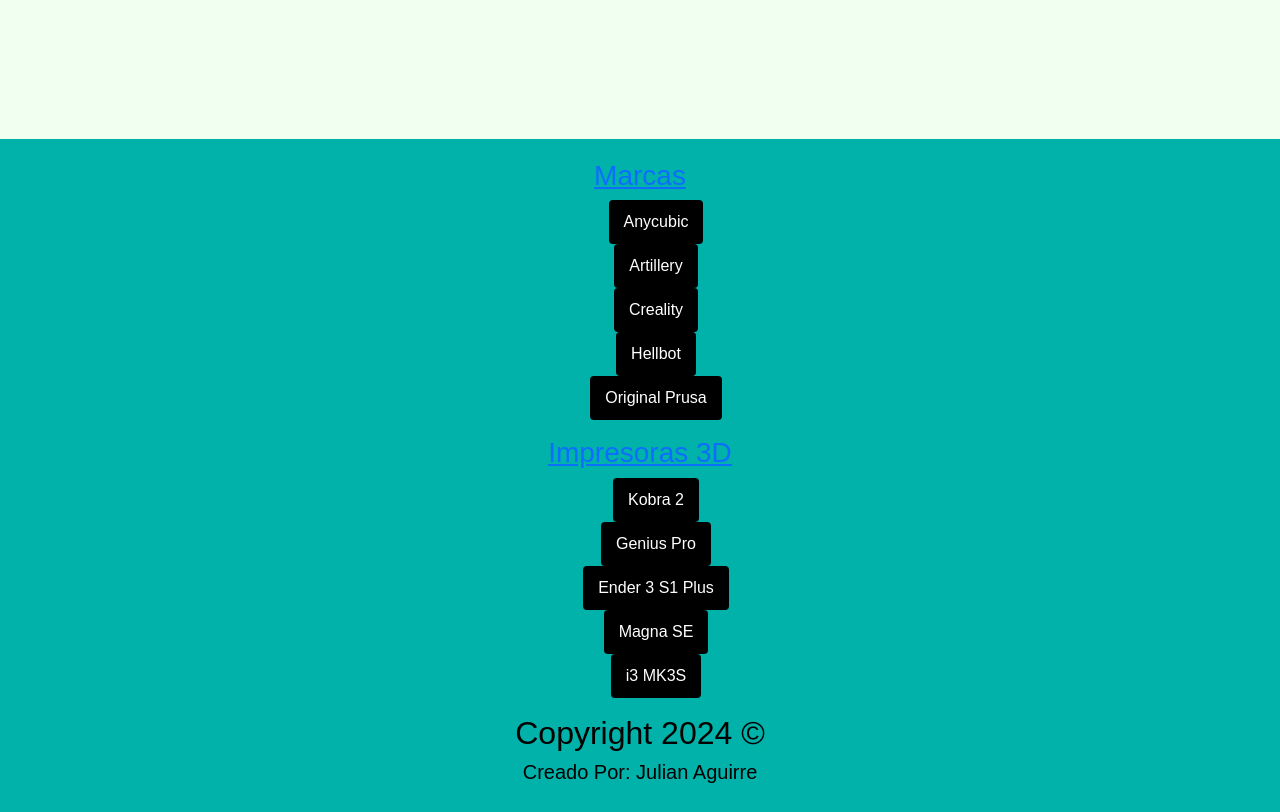
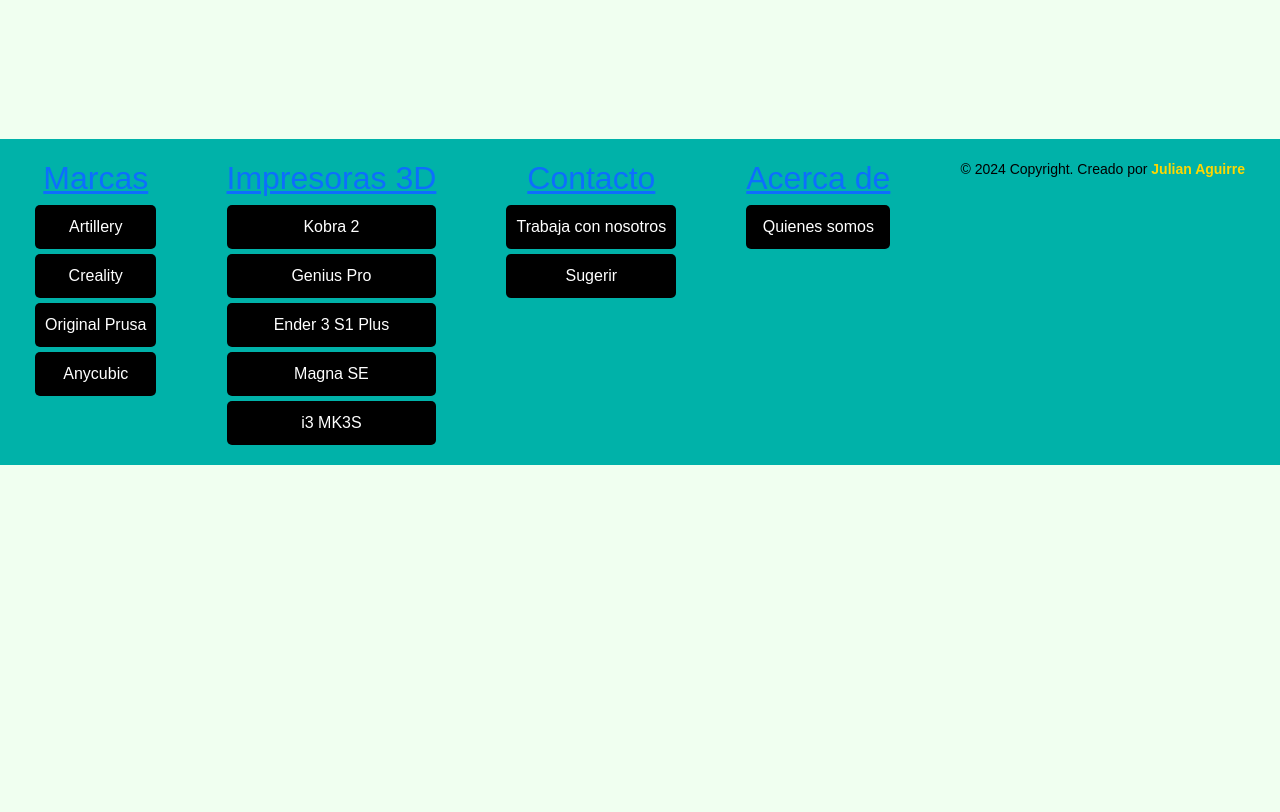
Before and after one commit to Dotor-JA/ProyectoCoder, a website: page Pages/marcas.html in a window 1280 px wide. Shown: the part 4400-5212 px from the top of the page. After the commit the page ends 4865 px from the top, so only its background shows below. Drawn offline with nearby package versions, Linux system fonts and the light colour scheme; files whose address does not match are found by name.

Commit message:
cambios al footer y mediaqueries

```diff
--- a/Pages/marcas.html
+++ b/Pages/marcas.html
@@ -102,32 +102,44 @@
 
         <footer id="footer">
 
-            <a href="#"> <h3>Marcas</h3> </a>
-            <section class="footer-links-marcas">
-                <ul>
-                    <li><button>Anycubic</button></li>
-                    <li><button>Artillery</button></li>
-                    <li><button>Creality</button></li>
-                    <li><button>Hellbot</button></li>
-                    <li><button>Original Prusa</button></li>
-                </ul>
-            </section>
+            <div class="section__footer">
+                <a href="#"><h2 class="h2__foter">Marcas</h2></a>
+                <div class="buttons__footer">
+                    <button>Artillery</button>
+                    <button>Creality</button>
+                    <button>Original Prusa</button>
+                    <button>Anycubic</button>
+                </div>
+            </div>
 
-            <a href="impresoras3d.html"> <h3>Impresoras 3D</h3> </a>
-            <section class="footer-link-impresoras3d">
-                <ul>
-                    <li><button>Kobra 2</button></li>
-                    <li><button>Genius Pro</button></li>
-                    <li><button>Ender 3 S1 Plus</button></li>
-                    <li><button>Magna SE</button></li>
-                    <li><button>i3 MK3S</button></li>
-                </ul>
-            </section>
+            <div class="section__footer">
+                <a href="../Pages/impresoras3d.html"><h2 class="h2__foter">Impresoras 3D</h2></a>
+                <div class="buttons__footer">
+                    <button>Kobra 2</button>
+                    <button>Genius Pro</button>
+                    <button>Ender 3 S1 Plus</button>
+                    <button>Magna SE</button>
+                    <button>i3 MK3S</button>
+                </div>
+            </div>
 
-            <section class="datos-links-autor">
-                <h2>Copyright 2024 ©</h2>
-                <h5>Creado Por: Julian Aguirre</h5>
-            </section>
+            <div class="section__footer">
+                <a href="../Pages/contacto.html"><h2 class="h2__foter">Contacto</h2></a>
+                <div class="buttons__footer">
+                    <button>Trabaja con nosotros</button>
+                    <button>Sugerir</button>
+                </div>
+            </div>
+
+            <div class="section__footer">
+                <a href="../Pages/acercaDe.html"><h2 class="h2__foter">Acerca de</h2></a>
+                <div class="buttons__footer">
+                    <button>Quienes somos</button>
+                </div>
+            </div>
+
+
+            <p>&copy; 2024 Copyright. Creado por <span>Julian Aguirre</span></p>
 
         </footer>
 
--- a/sass/style.scss
+++ b/sass/style.scss
@@ -163,6 +163,9 @@
 .prusa-logo { grid-area: prusa-logo; }
 
 #footer {
+    display: flex;
+    flex-direction: row;
+    justify-content: space-around;
     color: black;
     background-color: #00B2A9;
     text-align: center;
@@ -171,6 +174,34 @@
     width: 100%;
     font-family: Arial, sans-serif;
 }
+
+.section__footer {
+    display: flex;
+    flex-direction: column;
+}
+
+.h2__footer {
+    margin: 0 0 10px;
+    font-size: 18px;
+}
+
+.buttons__footer {
+    display: flex;
+    flex-direction: column;
+    gap: 5px;
+}
+
+#footer button {
+    color: white;
+    border: none;
+    border-radius: 5px;
+    padding: 10px;
+    cursor: pointer;
+    transition: background-color 0.3s;
+    width: 100%;
+}
+
+
 footer p {
     margin: 0;
     font-size: 14px;
@@ -185,3 +216,30 @@
 footer span:hover {
     color: #FFDF00;
 }
+
+/* Para teléfonos (0 - 300 px) */
+@media (max-width: 300px) {
+    .vidman {
+        /* Estilos para teléfonos */
+        font-size: 14px;
+        padding: 10px;
+    }
+}
+
+/* Para tabletas (300 - 800 px) */
+@media (min-width: 301px) and (max-width: 800px) {
+    .vidman {
+        /* Estilos para tabletas */
+        font-size: 16px;
+        padding: 15px;
+    }
+}
+
+/* Para escritorios (800 - 1400 px) */
+@media (min-width: 801px) and (max-width: 1400px) {
+    .vidman {
+        /* Estilos para escritorios */
+        font-size: 18px;
+        padding: 20px;
+    }
+}
```
Also changed, not shown: Pages/acercaDe.html (+35 -24 lines), Pages/contacto.html (+35 -24 lines), Pages/impresoras3d.html (+36 -24 lines), index.html (+30 -27 lines), Css/style.css, 1 other file.
